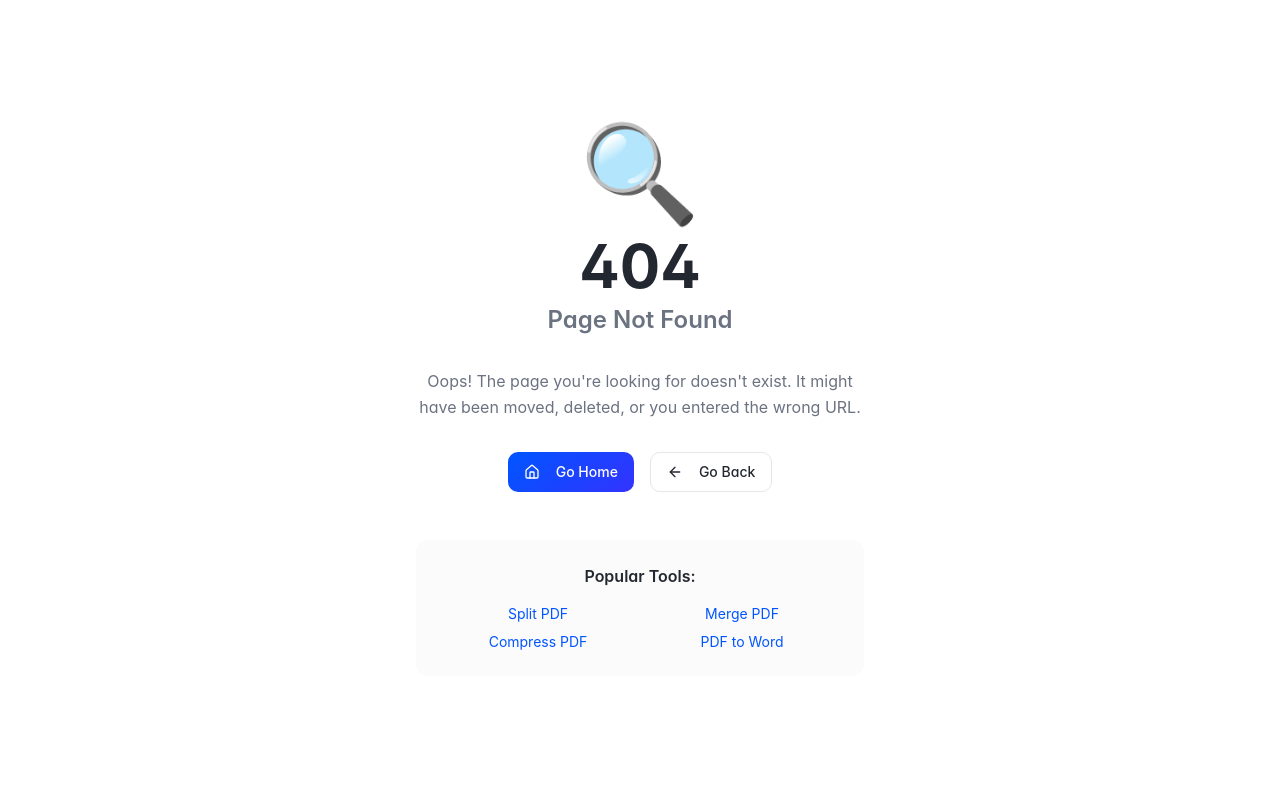
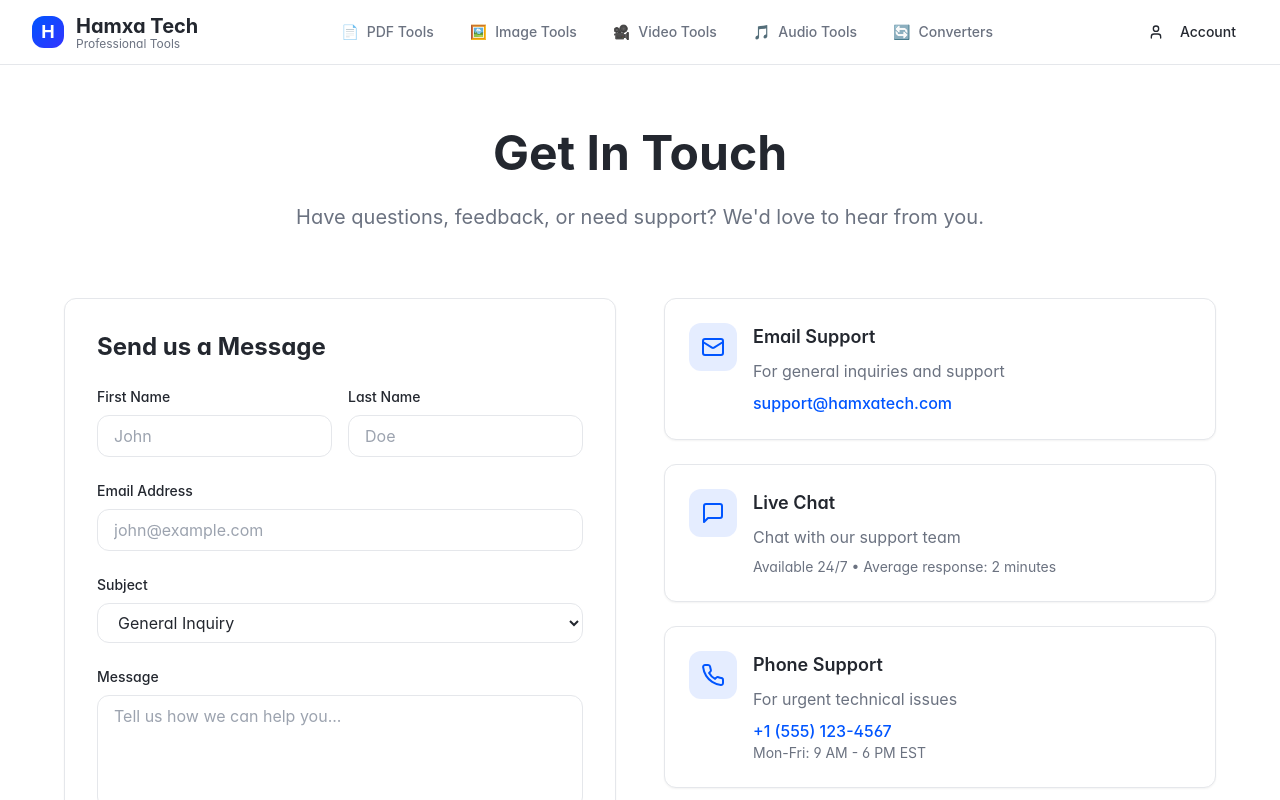
Before and after one commit to igihamxa/bulk-tools-pro, a React (Vite) app: page /api in a window 1280 px wide. Shown: the top 800 px of the page. Built offline with nearby package versions, Linux system fonts and the light colour scheme; the HTML template or start-up script is replaced by a standard one.

Commit message:
Fix navigation links

```diff
--- a/src/App.tsx
+++ b/src/App.tsx
@@ -28,6 +28,17 @@ const App = () => (
           <Route path="/converters" element={<CategoryPage />} />
           <Route path="/about" element={<About />} />
           <Route path="/contact" element={<Contact />} />
+          <Route path="/account" element={<Contact />} />
+          <Route path="/blog" element={<Contact />} />
+          <Route path="/help" element={<Contact />} />
+          <Route path="/privacy" element={<Contact />} />
+          <Route path="/terms" element={<Contact />} />
+          <Route path="/cookies" element={<Contact />} />
+          <Route path="/gdpr" element={<Contact />} />
+          <Route path="/api" element={<Contact />} />
+          <Route path="/tutorials" element={<Contact />} />
+          <Route path="/status" element={<Contact />} />
+          <Route path="/changelog" element={<Contact />} />
           {/* ADD ALL CUSTOM ROUTES ABOVE THE CATCH-ALL "*" ROUTE */}
           <Route path="*" element={<NotFound />} />
         </Routes>
--- a/src/components/Footer.tsx
+++ b/src/components/Footer.tsx
@@ -6,7 +6,7 @@ const Footer = () => {
 
   const footerLinks = {
     Tools: [
-      { name: 'PDF Tools', path: '/' },
+      { name: 'PDF Tools', path: '/pdf-tools' },
       { name: 'Image Tools', path: '/image-tools' },
       { name: 'Video Tools', path: '/video-tools' },
       { name: 'Audio Tools', path: '/audio-tools' },
--- a/src/components/Header.tsx
+++ b/src/components/Header.tsx
@@ -14,7 +14,7 @@ const Header = () => {
   const location = useLocation();
 
   const navItems = [
-    { name: 'PDF Tools', path: '/', icon: '📄' },
+    { name: 'PDF Tools', path: '/pdf-tools', icon: '📄' },
     { name: 'Image Tools', path: '/image-tools', icon: '🖼️' },
     { name: 'Video Tools', path: '/video-tools', icon: '🎥' },
     { name: 'Audio Tools', path: '/audio-tools', icon: '🎵' },
@@ -22,7 +22,7 @@ const Header = () => {
   ];
 
   const isActivePath = (path: string) => {
-    if (path === '/') return location.pathname === '/';
+    if (path === '/pdf-tools') return location.pathname === '/' || location.pathname === '/pdf-tools';
     return location.pathname.startsWith(path);
   };
 
```
